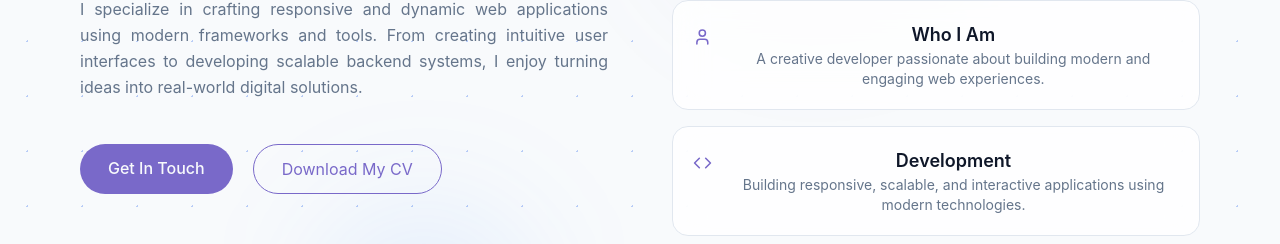
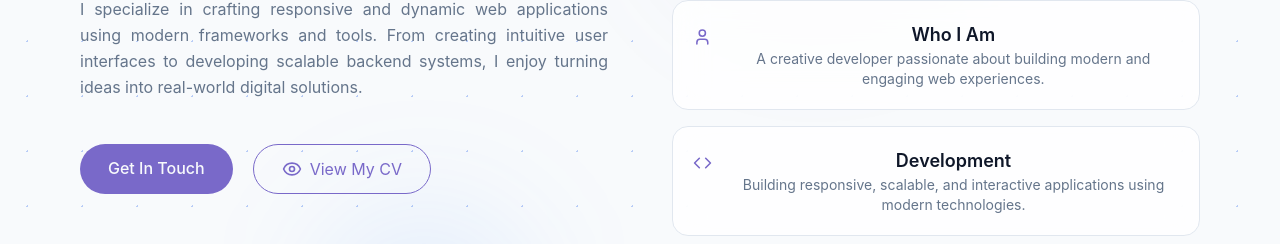
Before and after one commit to OshanNilushka/My-Portfolio, a React (Vite) app in the folder oshan/: page / in a window 1280 px wide. Shown: the part 1446-1690 px from the top of the page. Built offline with nearby package versions, Linux system fonts and the light colour scheme.

Commit message:
only view my CV

```diff
--- a/oshan/src/Components/AboutMe.jsx
+++ b/oshan/src/Components/AboutMe.jsx
@@ -1,5 +1,5 @@
 import { useState } from "react";
-import { Briefcase, Code, User, Check } from "lucide-react";
+import { Briefcase, Code, User, Eye, Check } from "lucide-react";
 import oshanProfile from "../assets/Oshan.png";
 
 export const AboutMe = () => {
@@ -93,7 +93,8 @@ export const AboutMe = () => {
 
               <a
                 href="/Oshan_Nilushka.pdf"
-                download
+                target="_blank"
+                rel="noopener noreferrer"
                 onClick={handleDownload}
                 className={`
                 px-7 py-3 rounded-full
@@ -109,10 +110,13 @@ export const AboutMe = () => {
                 {clicked ? (
                   <>
                     <Check className="w-5 h-5" />
-                    CV Downloaded!
+                    Opening CV...
                   </>
                 ) : (
-                  "Download My CV"
+                  <>
+                    <Eye className="w-5 h-5" />
+                    View My CV
+                  </>
                 )}
               </a>
             </div>
```
